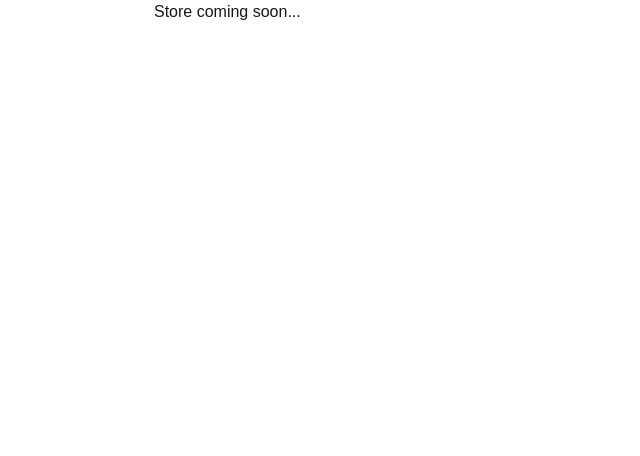
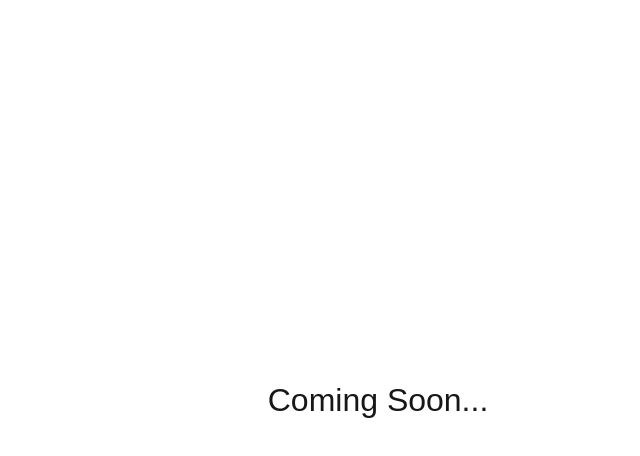
Before and after one commit to DiscoKris/lfpapp, a Next.js app: page /patron/oz/store in a window 1280 px wide. Shown: the top 456 px of the page, without its empty margins (262-902 px from the left). Built offline with nearby package versions, Linux system fonts and the light colour scheme.

Commit message:
Add Coming Soon placeholder pages

```diff
--- a/app/patron/oz/games/page.tsx
+++ b/app/patron/oz/games/page.tsx
@@ -1,3 +1,14 @@
-export default function Page() {
-  return <div>Oz Games Page</div>;
+export default function ComingSoonPage() {
+  return (
+    <div style={{
+      display: 'flex',
+      justifyContent: 'center',
+      alignItems: 'center',
+      height: '100vh',
+      fontSize: '2rem',
+      fontFamily: 'sans-serif'
+    }}>
+      Coming Soon...
+    </div>
+  );
 }
--- a/app/patron/oz/social/page.tsx
+++ b/app/patron/oz/social/page.tsx
@@ -1,3 +1,14 @@
-export default function Page() {
-  return <div>Oz Social Page</div>;
+export default function ComingSoonPage() {
+  return (
+    <div style={{
+      display: 'flex',
+      justifyContent: 'center',
+      alignItems: 'center',
+      height: '100vh',
+      fontSize: '2rem',
+      fontFamily: 'sans-serif'
+    }}>
+      Coming Soon...
+    </div>
+  );
 }
--- a/app/patron/oz/store/page.tsx
+++ b/app/patron/oz/store/page.tsx
@@ -1,3 +1,14 @@
-export default function StorePage() {
-  return <div>Store coming soon...</div>;
+export default function ComingSoonPage() {
+  return (
+    <div style={{
+      display: 'flex',
+      justifyContent: 'center',
+      alignItems: 'center',
+      height: '100vh',
+      fontSize: '2rem',
+      fontFamily: 'sans-serif'
+    }}>
+      Coming Soon...
+    </div>
+  );
 }
--- a/app/patron/sw/upcoming/page.tsx
+++ b/app/patron/sw/upcoming/page.tsx
@@ -1,3 +1,14 @@
-export default function PlaceholderPage() {
-  return <div>Coming soon...</div>;
+export default function ComingSoonPage() {
+  return (
+    <div style={{
+      display: 'flex',
+      justifyContent: 'center',
+      alignItems: 'center',
+      height: '100vh',
+      fontSize: '2rem',
+      fontFamily: 'sans-serif'
+    }}>
+      Coming Soon...
+    </div>
+  );
 }
```
